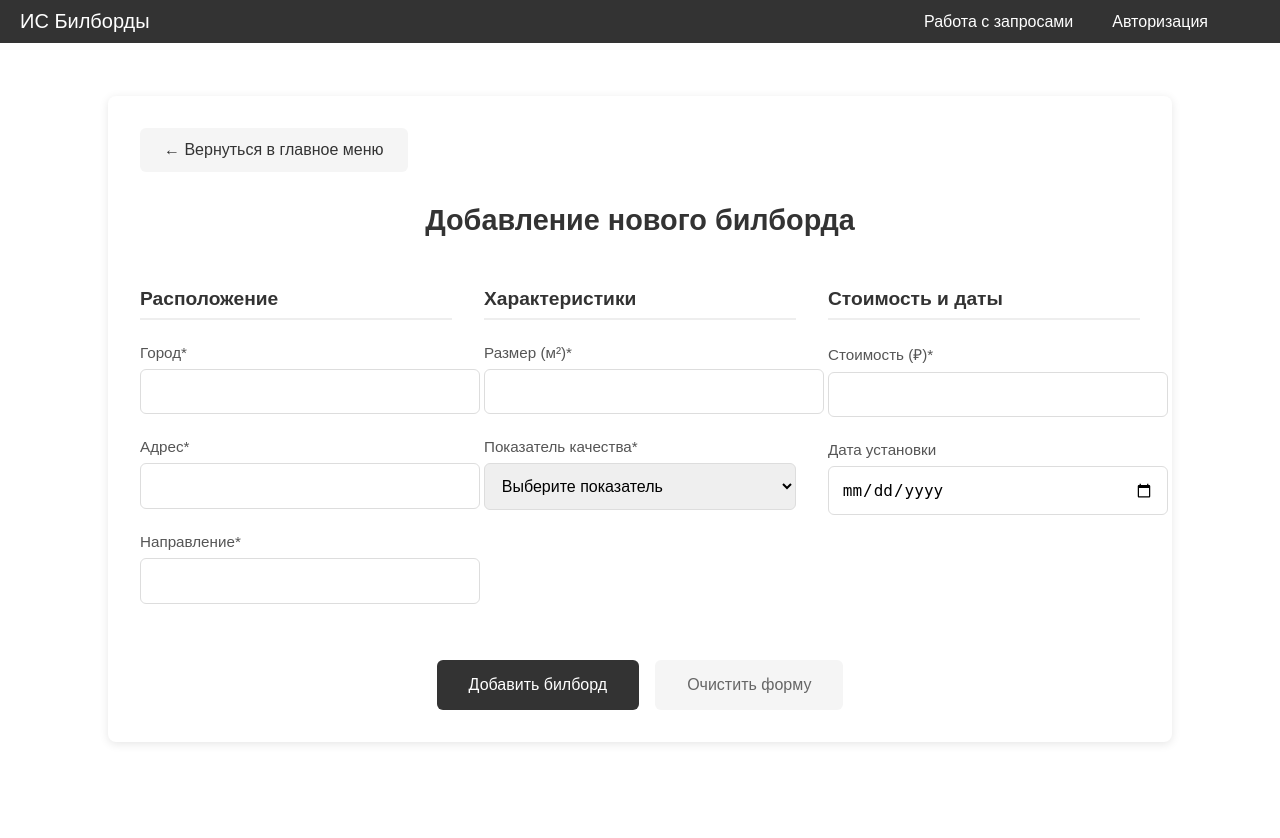
After one commit to kirillberd/RIS-course-project, a Flask app: template src/infrastructure/api/blueprints/billboards/templates/add_billboard_template.html in a window 1280 px wide. The commit adds this page. Run offline with Flask 3, Linux system fonts and the light colour scheme; the template is opened without the code that fills it, so the values that code supplies are empty.

Commit message:
Add billboard adding template

```diff
--- a/src/infrastructure/api/base_templates/base_template.html
+++ b/src/infrastructure/api/base_templates/base_template.html
@@ -12,6 +12,9 @@
         <a href="/" class="navbar-logo">ИС Билборды</a>
         <ul class="navbar-links">
             <li><a href="/queries">Работа с запросами</a></li>
+            {% if session.get("role") == "owner" %}
+            <li><a href="/billboards/add">Разместить билборд</a></li>
+            {% endif %}
             {% if session.get("username") %}
             <li class="user-info">
                <span>{{ session["firstname"] }} {{ session["lastname"] }}</span>
@@ -20,6 +23,7 @@
             {% else %}
             <li><a href="/auth">Авторизация</a></li>
             {% endif %}
+
         </ul>
 
     </nav>
--- a/src/infrastructure/api/blueprints/auth/auth.py
+++ b/src/infrastructure/api/blueprints/auth/auth.py
@@ -58,6 +58,7 @@ def login_handler(auth_service: AuthService = Provide[Container.auth_service]):
     session["role"] = user.role
     session["firstname"] = user.firstname
     session["lastname"] = user.lastname
+    session["id"] = user.id
 
     return redirect("/")
 
--- /dev/null
+++ b/src/infrastructure/api/blueprints/billboards/static/add_billboard.css
@@ -0,0 +1,178 @@
+.billboard-add-container {
+    max-width: 1000px;
+    margin: 6rem auto;
+    padding: 2rem;
+    background-color: #fff;
+    border-radius: 8px;
+    box-shadow: 0 2px 10px rgba(0, 0, 0, 0.1);
+    animation: slideDown 0.5s ease-out;
+}
+
+.billboard-add-container h2 {
+    text-align: center;
+    margin-bottom: 2rem;
+    color: #333;
+    font-size: 1.8rem;
+    animation: fadeIn 0.6s ease-out;
+}
+
+.form-grid {
+    display: grid;
+    grid-template-columns: repeat(auto-fit, minmax(300px, 1fr));
+    gap: 2rem;
+    margin-bottom: 2rem;
+    animation: fadeIn 0.8s ease-out;
+}
+
+.form-section {
+    animation: slideRight 0.5s ease-out;
+}
+
+.form-section h3 {
+    color: #333;
+    margin-bottom: 1.5rem;
+    font-size: 1.2rem;
+    padding-bottom: 0.5rem;
+    border-bottom: 2px solid #eee;
+}
+
+.form-group {
+    margin-bottom: 1.5rem;
+}
+
+.form-group label {
+    display: block;
+    margin-bottom: 0.5rem;
+    color: #555;
+    font-size: 0.95rem;
+    font-weight: 500;
+}
+
+.form-group input,
+.form-group select {
+    width: 100%;
+    padding: 0.8rem;
+    border: 1.5px solid #ddd;
+    border-radius: 6px;
+    font-size: 1rem;
+    transition: all 0.3s ease;
+}
+
+.form-group input:focus,
+.form-group select:focus {
+    outline: none;
+    border-color: #555;
+    box-shadow: 0 0 0 2px rgba(51, 51, 51, 0.1);
+    transform: translateY(-2px);
+}
+
+.form-actions {
+    display: flex;
+    gap: 1rem;
+    justify-content: center;
+    animation: fadeIn 0.5s ease-out 0.6s forwards;
+    opacity: 0;
+}
+
+.submit-btn,
+.reset-btn {
+    padding: 1rem 2rem;
+    border: none;
+    border-radius: 6px;
+    font-size: 1rem;
+    font-weight: 500;
+    cursor: pointer;
+    transition: all 0.3s ease;
+}
+
+.submit-btn {
+    background-color: #333;
+    color: #fff;
+}
+
+.submit-btn:hover {
+    background-color: #444;
+    transform: translateY(-3px);
+    box-shadow: 0 5px 15px rgba(0, 0, 0, 0.2);
+}
+
+.reset-btn {
+    background-color: #f5f5f5;
+    color: #666;
+}
+
+.reset-btn:hover {
+    background-color: #eee;
+    transform: translateY(-3px);
+    box-shadow: 0 5px 15px rgba(0, 0, 0, 0.1);
+}
+
+/* Анимации */
+@keyframes slideDown {
+    from {
+        transform: translateY(-20px);
+        opacity: 0;
+    }
+    to {
+        transform: translateY(0);
+        opacity: 1;
+    }
+}
+
+@keyframes fadeIn {
+    from {
+        opacity: 0;
+    }
+    to {
+        opacity: 1;
+    }
+}
+
+@keyframes slideRight {
+    from {
+        transform: translateX(-20px);
+        opacity: 0;
+    }
+    to {
+        transform: translateX(0);
+        opacity: 1;
+    }
+}
+
+.header-actions {
+    margin-bottom: 2rem;
+    animation: slideRight 0.5s ease-out;
+}
+
+.back-button {
+    display: inline-flex;
+    align-items: center;
+    padding: 0.8rem 1.5rem;
+    background-color: #f5f5f5;
+    color: #333;
+    text-decoration: none;
+    border-radius: 6px;
+    transition: all 0.3s ease;
+}
+
+.back-button:hover {
+    background-color: #eee;
+    transform: translateX(-5px);
+    box-shadow: 0 5px 15px rgba(0, 0, 0, 0.1);
+}
+
+@media (max-width: 768px) {
+    .billboard-add-container {
+        margin: 4rem 1rem;
+        padding: 1.5rem;
+    }
+
+    .form-actions {
+        flex-direction: column;
+    }
+
+    .submit-btn,
+    .reset-btn {
+        width: 100%;
+    }
+}
--- /dev/null
+++ b/src/infrastructure/api/blueprints/billboards/templates/add_billboard_template.html
@@ -0,0 +1,70 @@
+{% extends 'base_template.html' %}
+{% block content %}
+<link rel="stylesheet" href="{{ url_for('billboard_blueprint.static', filename='add_billboard.css') }}">
+
+<div class="billboard-add-container">
+    <div class="header-actions">
+        <a href="/" class="back-button">
+            ← Вернуться в главное меню
+        </a>
+    </div>
+
+    <h2>Добавление нового билборда</h2>
+    <form method="POST" action="/billboards/add" class="add-form">
+        <div class="form-grid">
+            <div class="form-section">
+                <h3>Расположение</h3>
+                <div class="form-group">
+                    <label for="city">Город*</label>
+                    <input type="text" id="city" name="city" required>
+                </div>
+                <div class="form-group">
+                    <label for="address">Адрес*</label>
+                    <input type="text" id="address" name="addres" required>
+                </div>
+                <div class="form-group">
+                    <label for="direction">Направление*</label>
+                    <input type="text" id="direction" name="direction" required>
+                </div>
+            </div>
+
+            <div class="form-section">
+                <h3>Характеристики</h3>
+                <div class="form-group">
+                    <label for="size">Размер (м²)*</label>
+                    <input type="number" id="size" name="size" step="0.1" min="0" required>
+                </div>
+                <div class="form-group">
+                    <label for="quality">Показатель качества*</label>
+                    <select id="quality" name="quality_indicator" required>
+                        <option value="">Выберите показатель</option>
+                        <option value="1">1 - Низкое</option>
+                        <option value="2">2 - Ниже среднего</option>
+                        <option value="3">3 - Среднее</option>
+                        <option value="4">4 - Хорошее</option>
+                        <option value="5">5 - Отличное</option>
+                    </select>
+                </div>
+            </div>
+
+
+            <div class="form-section">
+                <h3>Стоимость и даты</h3>
+                <div class="form-group">
+                    <label for="cost">Стоимость (₽)*</label>
+                    <input type="number" id="cost" name="cost" min="0" step="100" required>
+                </div>
+                <div class="form-group">
+                    <label for="installation_date">Дата установки</label>
+                    <input type="date" id="installation_date" name="installation_date">
+                </div>
+            </div>
+        </div>
+
+        <div class="form-actions">
+            <button type="submit" class="submit-btn">Добавить билборд</button>
+            <button type="reset" class="reset-btn">Очистить форму</button>
+        </div>
+    </form>
+</div>
+{% endblock %}
--- a/src/infrastructure/api/blueprints/queries/queries.py
+++ b/src/infrastructure/api/blueprints/queries/queries.py
@@ -25,7 +25,6 @@ def query_menu():
 
 @query_blueprint.route("/search/", methods=["GET"])
 @auth_required
-@role_required(role="customer")
 @inject
 def search_handler(billboard_service: BillboardService = Provide[Container.billboard_service]):
     query_params = {
--- a/src/infrastructure/api/blueprints/queries/templates/billboards.html
+++ b/src/infrastructure/api/blueprints/queries/templates/billboards.html
@@ -55,11 +55,12 @@
                 </div>
                 {% endif %}
             </div>
-
+            {% if session.get("role") == "customer" %}
             <div class="billboard-actions">
                 <button class="action-btn">Арендовать</button>
                 <button class="action-btn details">Подробнее</button>
             </div>
+            {% endif %}
         </div>
         {% endfor %}
     </div>
--- a/src/infrastructure/api/blueprints/queries/templates/query_menu_template.html
+++ b/src/infrastructure/api/blueprints/queries/templates/query_menu_template.html
@@ -3,7 +3,7 @@
 <link rel="stylesheet" href="{{ url_for('query_blueprint.static', filename='query.css') }}">
 
 <div class="query-container">
-    <h2>Поиск рекламных щитов</h2>
+    <h2>Поиск билбордов</h2>
 
     <form method="GET" action="/queries/search" class="query-form">
         <div class="form-row">
--- a/src/infrastructure/api/setup.py
+++ b/src/infrastructure/api/setup.py
@@ -3,6 +3,7 @@ from infrastructure.container import Container
 from infrastructure.api.blueprints.queries import queries
 from infrastructure.api.blueprints.main import main
 from infrastructure.api.blueprints.auth import auth
+from infrastructure.api.blueprints.billboards import billboards
 
 def init_config(container: Container):
     container.config.db_host.from_env("DB_HOST")
@@ -13,9 +14,10 @@ def init_config(container: Container):
 
 def setup(app: Flask, container: Container):
     init_config(container)
-    container.wire(modules=[queries, auth])
+    container.wire(modules=[queries, auth, billboards])
     app.register_blueprint(main.main_blueprint, url_prefix="/")
     app.register_blueprint(queries.query_blueprint, url_prefix="/queries")
     app.register_blueprint(auth.auth_blueprint, url_prefix="/auth")
+    app.register_blueprint(billboards.billboard_blueprint, url_prefix="/billboards")
     app.template_folder = "infrastructure/api/base_templates"
     app.static_folder = "infrastructure/api/base_templates/static"
```
Also changed, not shown: src/infrastructure/api/blueprints/billboards/billboards.py (added, +20 -0 lines).
